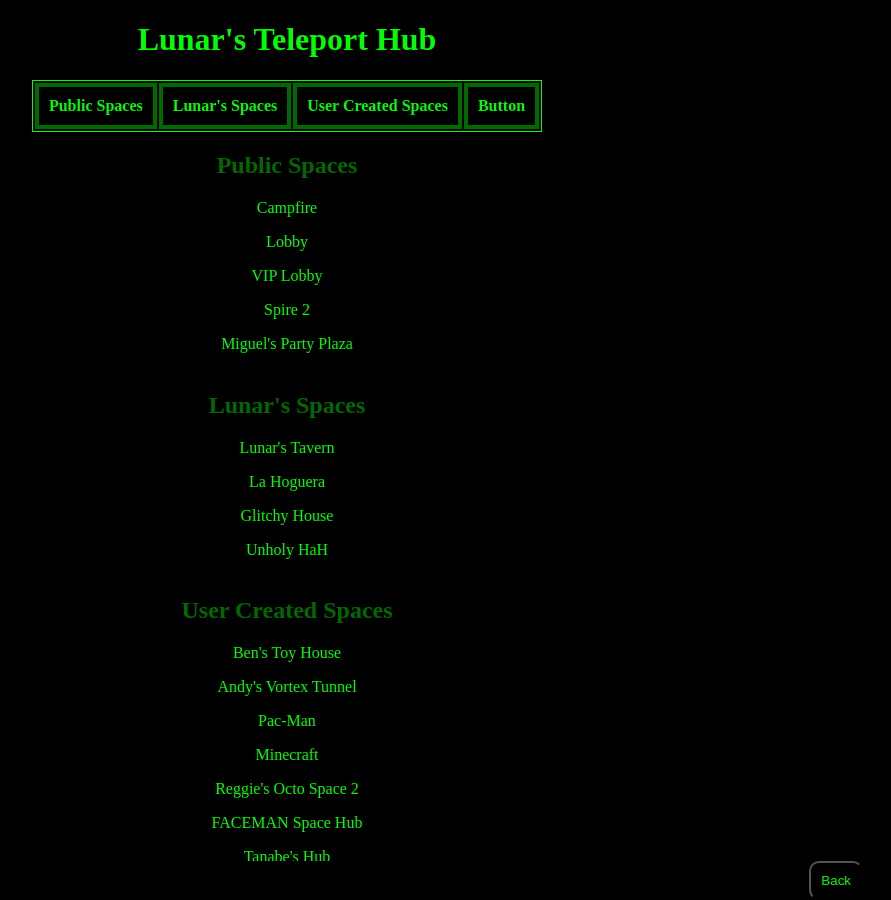
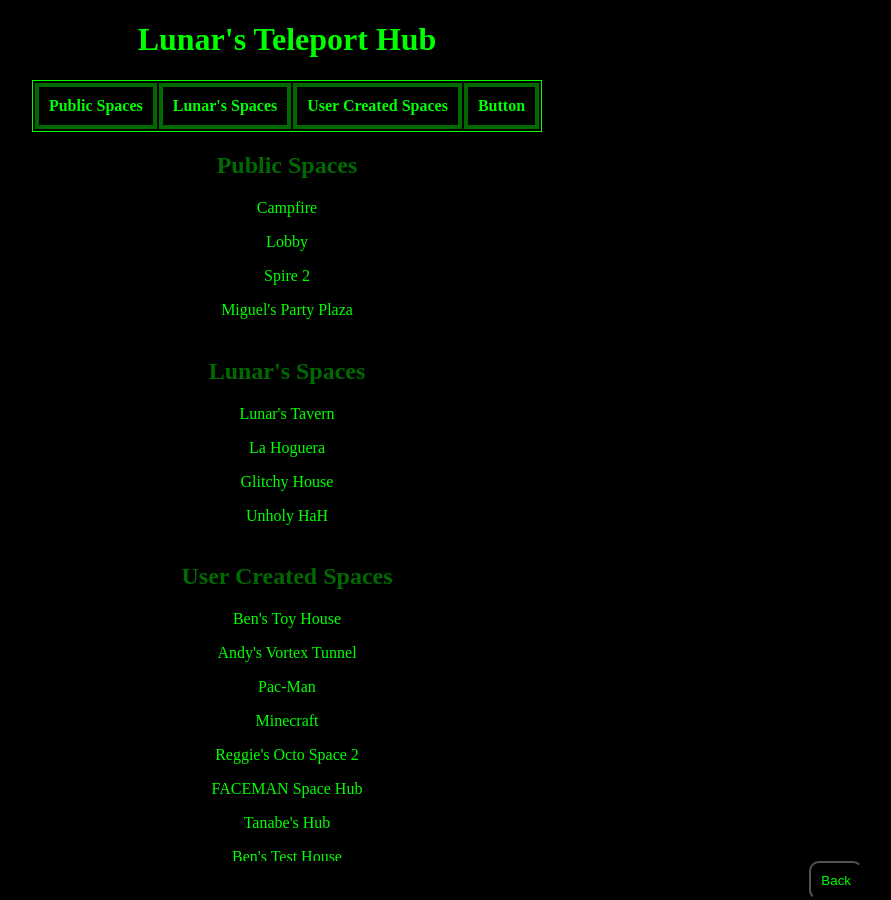
Before and after one commit to LunarTiger/AltspaceVR, a Jekyll site: the page teleportHub/index.html, which Jekyll copies as it is, in a window 1280 px wide and 900 px high. Shown: the whole window, without its empty margins (353-1244 px from the left). Built offline with Jekyll 4.4.1, drawn with Linux system fonts in a browser that asks for light colours.

Commit message:
Update index.html

```diff
--- a/teleportHub/index.html
+++ b/teleportHub/index.html
@@ -31,7 +31,6 @@
 		<h2 id="public">Public Spaces</h2>
 			<p><a href="altspace://account.altvr.com/api/spaces/campfire-lobby">Campfire</a></p>
 			<p><a href="altspace://account.altvr.com/api/spaces/lobby">Lobby</a></p>
-			<p><a href="altspace://account.altvr.com/api/spaces/vip-lobby">VIP Lobby</a></p>
 			<p><a href="altspace://account.altvr.com/api/spaces/event-606878869948990299-848">Spire 2</a></p>
 			<p><a href="altspace://account.altvr.com/api/spaces/explorer-ncb-party-plaza">Miguel's Party Plaza</a></p>
 		<hr style="height:1px; visibility:hidden;" />
```
